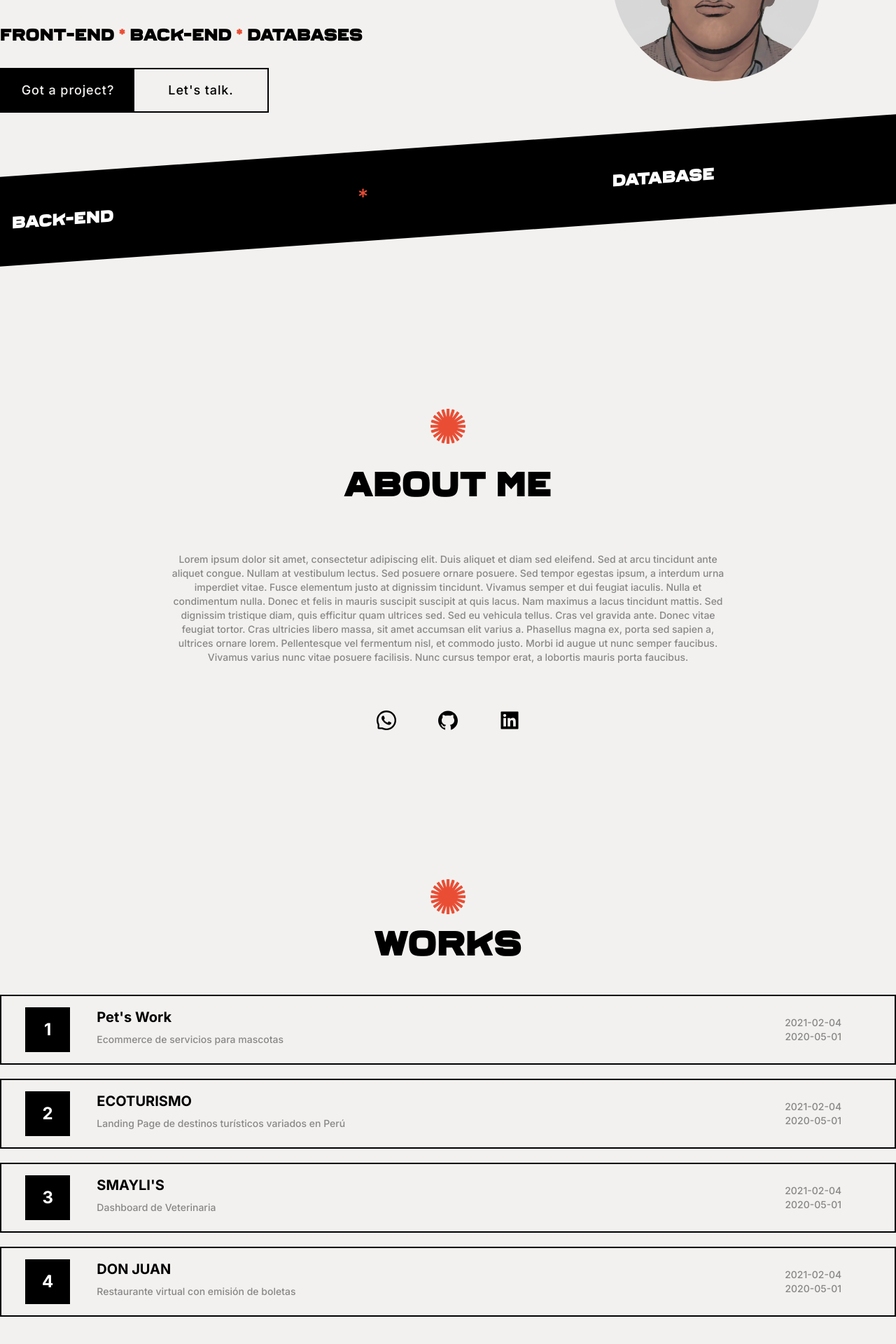
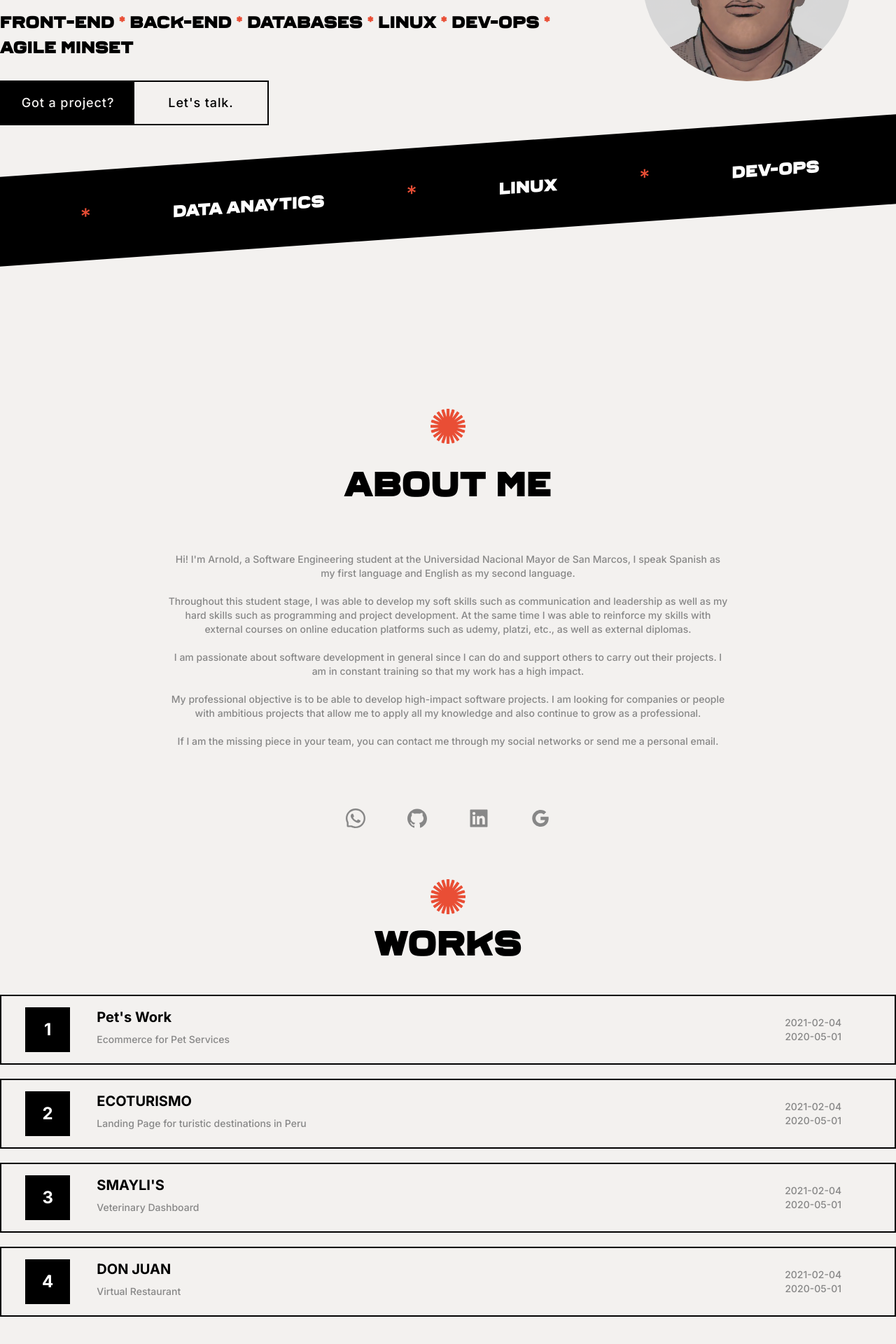
Before and after one commit to luizarnoldch/next_13_arnold_portfolio_v1, a Next.js app: page / in a window 1280 px wide. Shown: the part 400-2320 px from the top of the page at 70% size. Built offline with nearby package versions, Linux system fonts and the light colour scheme.

Commit message:
deploy v2

```diff
--- a/package.json
+++ b/package.json
@@ -21,9 +21,11 @@
     "react-dom": "18.2.0",
     "react-hook-form": "^7.43.0",
     "react-icons": "^4.7.1",
+    "react-scroll": "^1.8.9",
     "typescript": "4.9.4"
   },
   "devDependencies": {
+    "@types/react-scroll": "^1.8.6",
     "autoprefixer": "^10.4.13",
     "postcss": "^8.4.21",
     "prettier": "^2.8.3",
--- a/src/components/About.tsx
+++ b/src/components/About.tsx
@@ -17,22 +17,16 @@ const About = (props: Props) => {
         <div className="flex h-3/5 w-full items-center justify-center">
           <div className="m-auto flex flex-col gap-10 rtl:text-base">
             <div className="scroll-bar sm:max-w-[22rem] lg:max-w-[50rem]">
-              <p className="scroll-bar-text max-h-[16rem] overflow-y-auto text-center">
-                Lorem ipsum dolor sit amet, consectetur adipiscing elit. Duis
-                aliquet et diam sed eleifend. Sed at arcu tincidunt ante aliquet
-                congue. Nullam at vestibulum lectus. Sed posuere ornare posuere.
-                Sed tempor egestas ipsum, a interdum urna imperdiet vitae. Fusce
-                elementum justo at dignissim tincidunt. Vivamus semper et dui
-                feugiat iaculis. Nulla et condimentum nulla. Donec et felis in
-                mauris suscipit suscipit at quis lacus. Nam maximus a lacus
-                tincidunt mattis. Sed dignissim tristique diam, quis efficitur
-                quam ultrices sed. Sed eu vehicula tellus. Cras vel gravida
-                ante. Donec vitae feugiat tortor. Cras ultricies libero massa,
-                sit amet accumsan elit varius a. Phasellus magna ex, porta sed
-                sapien a, ultrices ornare lorem. Pellentesque vel fermentum
-                nisl, et commodo justo. Morbi id augue ut nunc semper faucibus.
-                Vivamus varius nunc vitae posuere facilisis. Nunc cursus tempor
-                erat, a lobortis mauris porta faucibus.
+              <p className="scroll-bar-text max-h-[36rem] overflow-y-auto text-center">
+              Hi! I&apos;m Arnold, a Software Engineering student at the Universidad Nacional Mayor de San Marcos, I speak Spanish as my first language and English as my second language. <br /><br />
+
+              Throughout this student stage, I was able to develop my soft skills such as communication and leadership as well as my hard skills such as programming and project development. At the same time I was able to reinforce my skills with external courses on online education platforms such as udemy, platzi, etc., as well as external diplomas.<br /><br />
+
+              I am passionate about software development in general since I can do and support others to carry out their projects. I am in constant training so that my work has a high impact.<br /><br />
+
+              My professional objective is to be able to develop high-impact software projects. I am looking for companies or people with ambitious projects that allow me to apply all my knowledge and also continue to grow as a professional.<br /><br />
+
+              If I am the missing piece in your team, you can contact me through my social networks or send me a personal email.<br /><br />
               </p>
             </div>
             <Media />
--- a/src/components/Band/Band.tsx
+++ b/src/components/Band/Band.tsx
@@ -12,10 +12,31 @@ const skillBand = [
     name: "*",
   },
   {
-    name: "DataBase",
+    name: "Databases",
   },
   {
     name: "*",
+  },
+  {
+    name: "Data Anaytics",
+  },
+  {
+    name: "*",
+  },
+  {
+    name: "Linux",
+  },
+  {
+    name: "*",
+  },
+  {
+    name: "Dev-Ops",
+  },
+  {
+    name: "*",
+  },
+  {
+    name: "Agile",
   },
 ];
 
--- a/src/components/Contact.tsx
+++ b/src/components/Contact.tsx
@@ -16,9 +16,7 @@ const Contact = (props: Props) => {
           <h1 className=''>Contact</h1>
         </div>
         <p className='mx-auto w-full max-w-[32rem] text-center my-8'>
-          Lorem ipsum dolor sit amet, consectetur adipiscing elit. Nam in ipsum
-          nulla. Vivamus risus eros, accumsan at sem et, egestas iaculis metus.
-          Suspendisse vitae nibh laoreet, condimentum metus eget, faucibus.
+          Come on, send me a message so we can keep in touch and develop your next project. Do not forget to send me your information so that I can contact you directly if necessary. Wait for your message...Come on, send me a message so we can keep in touch and develop your next project. Do not forget to send me your information so that I can contact you directly if necessary. Wait for your message...
         </p>
 
         {/* Form */}
--- a/src/components/Form/ContactForm.tsx
+++ b/src/components/Form/ContactForm.tsx
@@ -74,7 +74,7 @@ const Contact = (props: Props) => {
         })}
       />
 
-      <button type='submit' className='mx-auto mt-6 h-12 w-36 bg-black text-white'>
+      <button type='submit' className='mx-auto mt-6 h-12 w-36 bg-black text-white font-bold'>
         SUBMIT
       </button>
     </form>
--- a/src/components/Media/Media.tsx
+++ b/src/components/Media/Media.tsx
@@ -1,9 +1,11 @@
+/* eslint-disable react/display-name */
 import {
   AiOutlineGoogle,
   AiFillLinkedin,
   AiFillGithub,
   AiOutlineWhatsApp,
 } from "react-icons/ai";
+import { Link as LinkScroll } from "react-scroll";"react";
 
 const mediaNetwork = [
   {
@@ -21,14 +23,18 @@ const mediaNetwork = [
     icon: <AiFillLinkedin size="2rem" />,
     route: "https://www.linkedin.com/in/luiz-arnold-chavez-burgos-795a47211/",
   },
-  // {
-  // 	name: 'google',
-  // 	icon: <AiOutlineGoogle size='2rem' />,
-  //   route: "https://mail.google.com/mail/luiz.chavez@unmsm.edu.pe"
-  // },
+  {
+  	name: 'google',
+  	icon: <LinkScroll to="contact" smooth={true} ><AiOutlineGoogle size='2rem' /></LinkScroll>,
+    route: ""
+  },
 ];
 
 const Media = () => {
+  const redirectUrl = (url:string) => {
+    window.location.href = url;
+  }
+
   return (
     <ul className="flex h-20 w-full items-center justify-center gap-10">
       {mediaNetwork.map((item) => (
@@ -36,10 +42,9 @@ const Media = () => {
           key={item.name}
           className="flex h-12 w-12 items-center justify-center hover:rounded-full hover:bg-[#E94E35]/50 active:bg-[#E94E35]/80"
         >
-          {/* <a href={item.route} target='_blank'>
-						{item.icon}
-					</a> */}
-          {item.icon}
+          <p onClick={() => redirectUrl(item.route)}>
+            {item.icon}
+          </p>
         </li>
       ))}
     </ul>
--- a/src/components/Navbar/Sites.tsx
+++ b/src/components/Navbar/Sites.tsx
@@ -1,6 +1,6 @@
 /* eslint-disable @next/next/no-img-element */
 import useMediaQuery from "@/hooks/useMediaQuery";
-import Link from "next/link";
+import { Link } from "react-scroll";
 import { useState } from "react";
 import Image from "next/image";
 import AlignRight from "@/assets/icons/Align-Right.png";
@@ -11,23 +11,23 @@ type Props = {};
 const NavSites = [
   {
     name: "Home",
-    route: "./",
+    route: "home",
   },
   {
     name: "About",
-    route: "./about",
+    route: "about",
   },
   {
     name: "Works",
-    route: "./work",
+    route: "works",
   },
   {
     name: "Services",
-    route: "./services",
+    route: "services",
   },
   {
     name: "Contact",
-    route: "./contact",
+    route: "contact",
   },
 ];
 
@@ -59,7 +59,7 @@ const Navbar = (props: Props) => {
                     key={sites.name}
                     className="no-underline decoration-white decoration-2 hover:cursor-pointer hover:underline hover:underline-offset-8"
                   >
-                    <Link href={sites.route}>{sites.name}</Link>
+                    <Link to={sites.route} smooth={true} >{sites.name}</Link>
                   </li>
                 ))}
               </ul>
@@ -82,7 +82,7 @@ const Navbar = (props: Props) => {
               key={sites.name}
               className="no-underline decoration-[#E94E35] decoration-2 hover:cursor-pointer hover:underline hover:underline-offset-8"
             >
-              <Link href={sites.route}>{sites.name}</Link>
+              <Link to={sites.route} smooth={true} >{sites.name}</Link>
             </li>
           ))}
         </ul>
--- a/src/components/Presentation.tsx
+++ b/src/components/Presentation.tsx
@@ -1,5 +1,6 @@
 import React from "react";
 import Image from "next/image";
+import { Link } from "react-scroll";
 import Arnold from "@/assets/icons/arnold.png";
 import Band from "@/components/Band/Band";
 
@@ -7,9 +8,9 @@ type Props = {};
 
 const Presentation = (props: Props) => {
   return (
-    <div className="h-screen overflow-auto bg-white-150 pt-14">
-      <div className="item-center container mx-auto flex h-5/6 w-full">
-        <div className="z-20 my-auto flex w-3/5 flex-col gap-8">
+    <div className="h-screen bg-white-150 pt-14">
+      <div className="item-center container mx-auto flex sm:px-6 h-5/6">
+        <div className="z-20 my-auto flex w-4/5 flex-col gap-8">
           <div>
             <h1>
               HI, I&apos;M ARNOLD. <br />
@@ -20,22 +21,27 @@ const Presentation = (props: Props) => {
 
           <div className="sm:hidden">
             <h3>
-              FRONT-END <span className="text-[#E94E35]">*</span> BACK-END{" "}
-              <span className="text-[#E94E35]">*</span> DATABASES
+              FRONT-END {" "}
+              <span className="text-[#E94E35]">*</span> BACK-END{" "}
+              <span className="text-[#E94E35]">*</span> DATABASES {" "}
+              <span className="text-[#E94E35]">*</span> LINUX {" "}
+              <span className="text-[#E94E35]">*</span> DEV-OPS {" "}
+              <span className="text-[#E94E35]">*</span> AGILE MINSET
             </h3>
           </div>
 
           <div className="flex h-16 w-96 border-2 border-black">
             <p className="flex h-full w-48 cursor-default items-center justify-center bg-black text-lg tracking-wider text-[#F3F1EF]">
               Got a project?
+
             </p>
-            <p className="flex h-full w-48 cursor-pointer items-center justify-center bg-[#F3F1EF] text-lg tracking-wider text-black">
-              Let&apos;s talk.
+            <p className="flex h-full w-48 cursor-pointer items-center justify-center bg-[#F3F1EF] text-lg tracking-wider text-black active:bg-black active:text-white">
+              <Link to="contact" smooth={true} >Let&apos;s talk.</Link>
             </p>
           </div>
         </div>
 
-        <div className="z-10 flex w-2/5 items-center justify-center lg:relative">
+        <div className="z-10 flex w-2/5 items-center justify-center lg:relative sm:overflow-hidden">
           <div className="absolute h-[300px] w-[300px] sm:right-0">
             <Image
               src={Arnold}
--- a/src/components/Services.tsx
+++ b/src/components/Services.tsx
@@ -7,22 +7,22 @@ const myServices = [
   {
     title: "Web Development",
     content:
-      "Lorem ipsum dolor sit amet, consectetur adipiscing elit. Aenean dapibus a sem id consequat. Donec ornare dictum dolor, eget lobortis turpis sodales quis. Etiam non odio dui. Nam aliquam diam.",
+      "I am an expert in web development with React tools, Nextjs in the front-end and NodeJS, Golang and Java.",
   },
   {
     title: "Database Administration",
     content:
-      "Lorem ipsum dolor sit amet, consectetur adipiscing elit. Aenean dapibus a sem id consequat. Donec ornare dictum dolor, eget lobortis turpis sodales quis. Etiam non odio dui. Nam aliquam diam.",
+      "I manage MongoDB, MySQL, SQL Server, PostgreSQL databases",
   },
   {
     title: "Data Analisis",
     content:
-      "Lorem ipsum dolor sit amet, consectetur adipiscing elit. Aenean dapibus a sem id consequat. Donec ornare dictum dolor, eget lobortis turpis sodales quis. Etiam non odio dui. Nam aliquam diam.",
+      "I use the Python programming language as well as the Numpy, Skitlearn, Teras, TensorFlow, Seaborn, MatPlotLib and Pandas libraries.",
   },
   {
     title: "English && Development",
     content:
-      "Lorem ipsum dolor sit amet, consectetur adipiscing elit. Aenean dapibus a sem id consequat. Donec ornare dictum dolor, eget lobortis turpis sodales quis. Etiam non odio dui. Nam aliquam diam.",
+      "I have an advanced command of the English language since I base all my learning using English as a second language.",
   },
 ];
 
--- a/src/components/Works.tsx
+++ b/src/components/Works.tsx
@@ -7,7 +7,7 @@ const workPages = [
   {
     number: "1",
     name: "Pet's Work",
-    description: "Ecommerce de servicios para mascotas",
+    description: "Ecommerce for Pet Services",
     time: {
       begin: "2020-05-01",
       end: "2021-02-04",
@@ -16,7 +16,7 @@ const workPages = [
   {
     number: "2",
     name: "ECOTURISMO",
-    description: "Landing Page de destinos turísticos variados en Perú",
+    description: "Landing Page for turistic destinations in Peru",
     time: {
       begin: "2020-05-01",
       end: "2021-02-04",
@@ -25,7 +25,7 @@ const workPages = [
   {
     number: "3",
     name: "SMAYLI'S",
-    description: "Dashboard de Veterinaria",
+    description: "Veterinary Dashboard",
     time: {
       begin: "2020-05-01",
       end: "2021-02-04",
@@ -34,7 +34,7 @@ const workPages = [
   {
     number: "4",
     name: "DON JUAN",
-    description: "Restaurante virtual con emisión de boletas",
+    description: "Virtual Restaurant",
     time: {
       begin: "2020-05-01",
       end: "2021-02-04",
```
Also changed, not shown: 1 other file (tests, documents, lock files or other folders).
